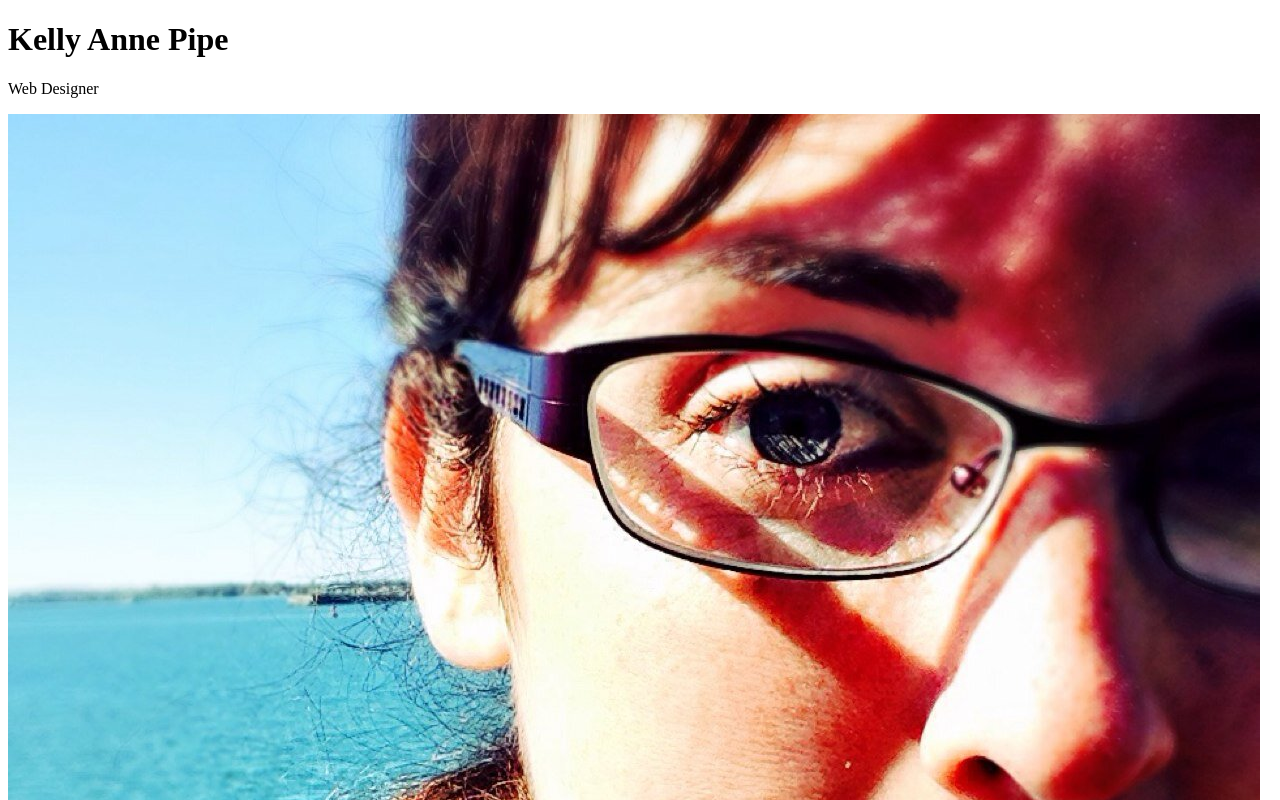
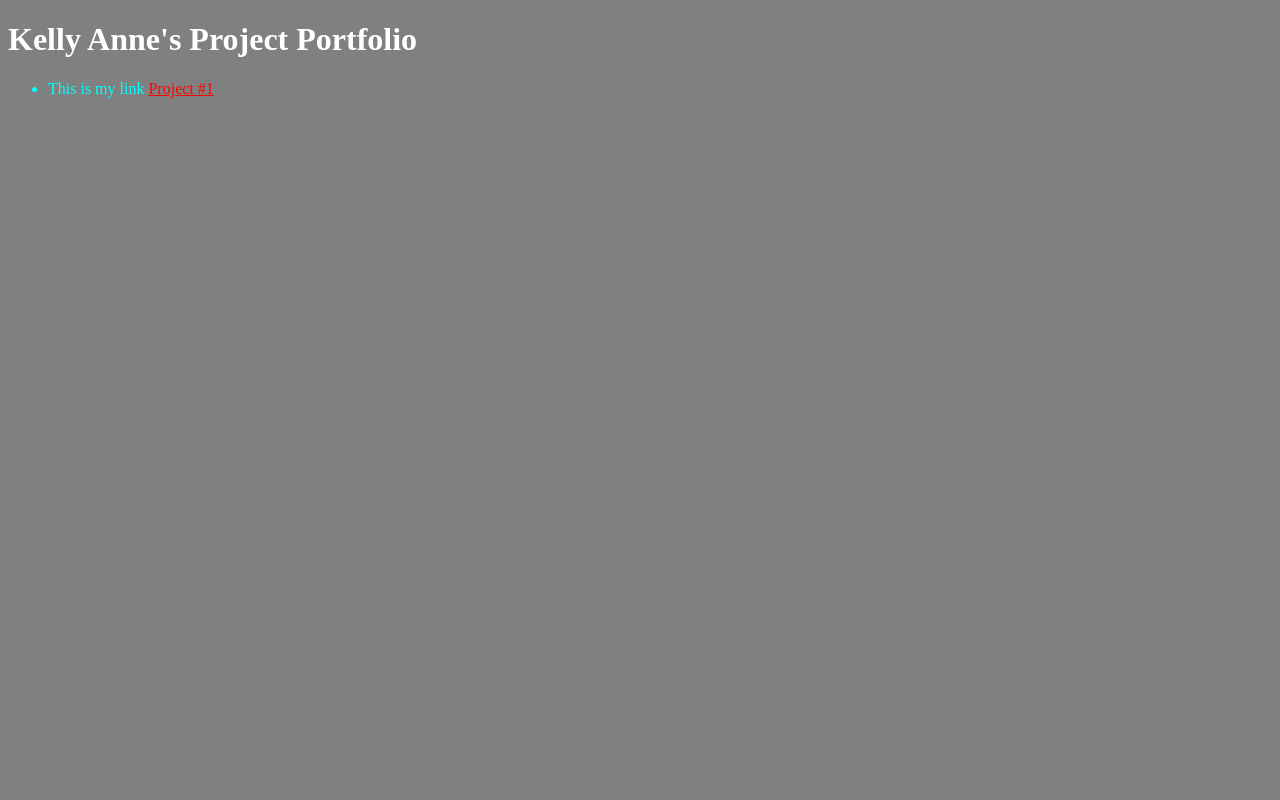
Before and after one commit to kapipe/project-portfolio2, a plain HTML site: page index.html in a window 1280 px wide. Shown: the top 800 px of the page. Drawn offline with Linux system fonts and the light colour scheme.

Commit message:
COLORS!!!!!!!!

```diff
--- a/index.html
+++ b/index.html
@@ -1,12 +1,27 @@
 <!DOCTYPE html>
 <html>
 <head>
-  <title>My First Website</title>
+  <title>Kelly Anne's Project Portfolio</title>
+    <style>
+    body{
+      background-color: gray;
+      color:white;
+    }
+        li{
+         color: aqua;
+        }
+        a{
+            color: red;
+        }
+    </style>
 </head>
 <body>
-  <h1>Kelly Anne Pipe</h1>
-  <p>Web Designer</p>
-  <img src="me.jpeg" >
-  <img src="me.jpeg" />
+    <h1>Kelly Anne's Project Portfolio</h1>
+    <ul>
+    <li>This is my link <a href="01beginning.html">Project #1</a></li>
+
+    </ul>
+
+
 </body>
 </html>
```
Also changed, not shown: 01beginning.html (added), me.jpeg (deleted).
